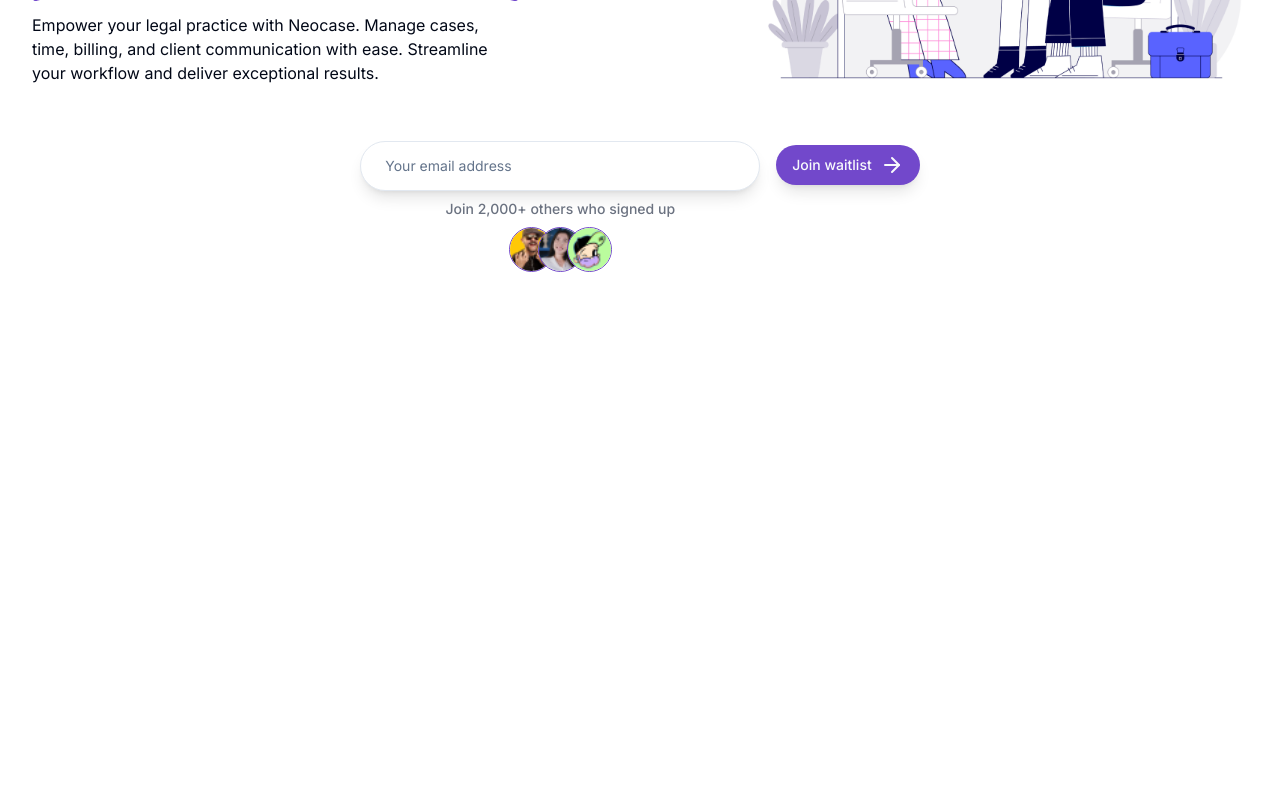
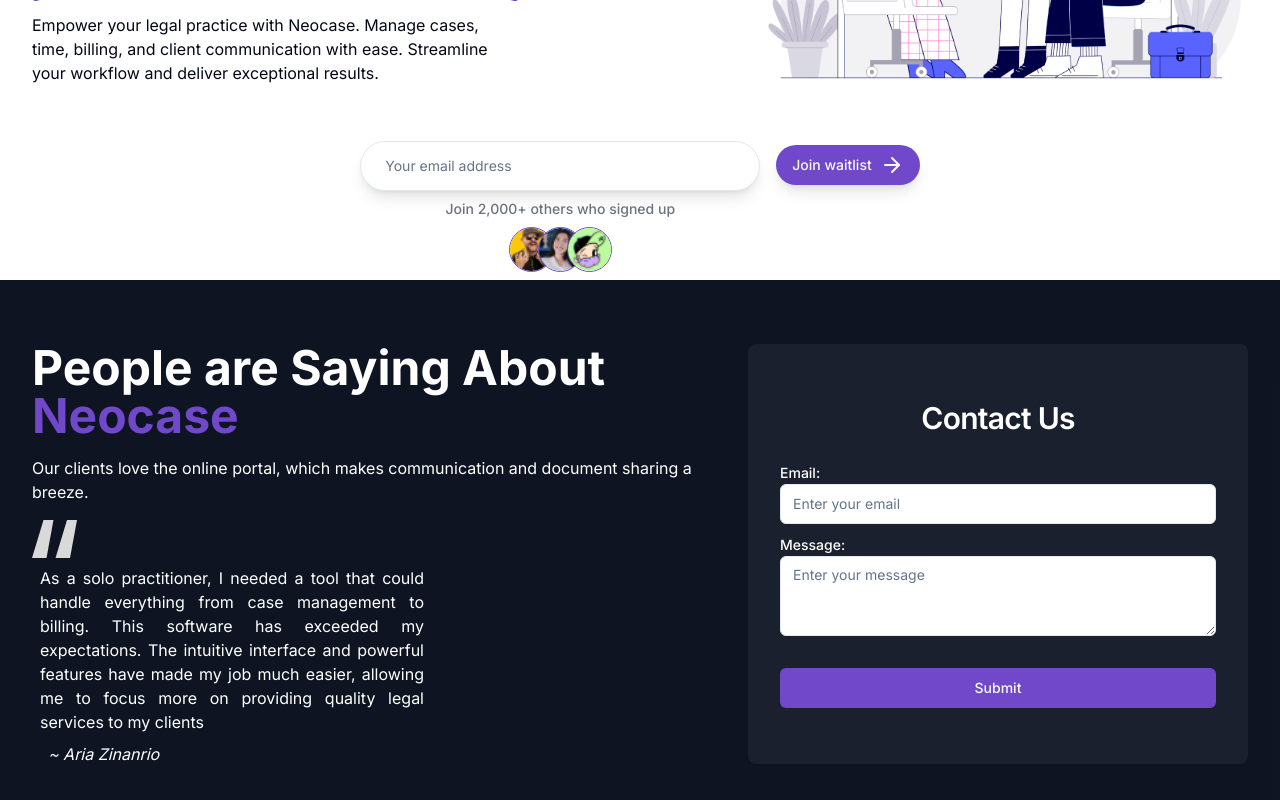
Before and after one commit to jxtng/neocase, a Next.js app: page / in a window 1280 px wide. Shown: the part 378-1178 px from the top of the page. Before the commit the page ends 800 px from the top, so only its background shows below. Built offline with nearby package versions, Linux system fonts and the light colour scheme.

Commit message:
Add testimonial section to homepage

```diff
--- a/package.json
+++ b/package.json
@@ -9,6 +9,8 @@
     "lint": "next lint"
   },
   "dependencies": {
+    "@hookform/resolvers": "^3.9.0",
+    "@radix-ui/react-label": "^2.1.0",
     "@radix-ui/react-slot": "^1.1.0",
     "class-variance-authority": "^0.7.0",
     "clsx": "^2.1.1",
@@ -16,8 +18,10 @@
     "next": "14.2.15",
     "react": "^18",
     "react-dom": "^18",
+    "react-hook-form": "^7.53.0",
     "tailwind-merge": "^2.5.3",
-    "tailwindcss-animate": "^1.0.7"
+    "tailwindcss-animate": "^1.0.7",
+    "zod": "^3.23.8"
   },
   "devDependencies": {
     "eslint": "^8",
--- a/src/app/page.jsx
+++ b/src/app/page.jsx
@@ -1,14 +1,15 @@
-import Header from "@/components/header";
 import { Button } from "@/ui/button";
 import { Input } from "@/ui/input";
 import { ArrowRight } from "lucide-react";
 import Image from "next/image";
 
+import Header from "@/components/header";
+import TestimonialSection from "./testimonial-section";
+
 const Homepage = () => {
   return (
     <main>
       <Header />
-
       <section className="hero flex gap-4 justify-between items-start container mx-auto p-8">
         <div className="content w-2/5 space-y-3">
           <h1 className="font-bold text-6xl">
@@ -82,6 +83,8 @@
           </Button>
         </div>
       </section>
+
+      <TestimonialSection />
     </main>
   );
 };
--- /dev/null
+++ b/src/app/testimonial-section.jsx
@@ -0,0 +1,76 @@
+import { Button } from "@/ui/button";
+import {
+  Card,
+  CardContent,
+  CardFooter,
+  CardHeader,
+  CardTitle,
+} from "@/ui/card";
+import { Input } from "@/ui/input";
+import { Label } from "@/ui/label";
+import { Textarea } from "@/ui/textarea";
+import React from "react";
+
+const TestimonialSection = () => {
+  return (
+    <div className="bg-foreground/95 text-background">
+      <section className="testimonial container flex items-start wrap gap-8 p-8 py-16 mx-auto">
+        <div className="testimonial-content basis-0 grow">
+          <h2 className="text-5xl font-bold mb-4">
+            People are Saying About{" "}
+            <span className="text-primary">Neocase</span>
+          </h2>
+          <p className="desc mb-4">
+            Our clients love the online portal, which makes communication and
+            document sharing a breeze.
+          </p>
+
+          <svg
+            width="45"
+            height="38"
+            className="mb-2"
+            viewBox="0 0 45 38"
+            fill="none"
+            xmlns="http://www.w3.org/2000/svg"
+          >
+            <path d="M11.5 0H21.5L14.5 38H0L11.5 0Z" fill="#D9D9D9" />
+            <path d="M35 0H45L38 38H23.5L35 0Z" fill="#D9D9D9" />
+          </svg>
+
+          <blockquote className="w-96 ml-2 text-justify">
+            As a solo practitioner, I needed a tool that could handle everything
+            from case management to billing. This software has exceeded my
+            expectations. The intuitive interface and powerful features have
+            made my job much easier, allowing me to focus more on providing
+            quality legal services to my clients
+            <p className="author italic ml-2 mt-2">~ Aria Zinanrio</p>
+          </blockquote>
+        </div>
+        <ContactCard />
+      </section>
+    </div>
+  );
+};
+
+function ContactCard() {
+  return (
+    <Card className="contact-card w-[500px] bg-white/5 border-0 py-8 px-2 text-background">
+      <CardHeader>
+        <CardTitle className="text-3xl text-center">Contact Us</CardTitle>
+      </CardHeader>
+      <CardContent className="space-y-2 space-y-reverse">
+        <Label htmlFor="email">Email: </Label>
+        <Input id="email" type="email" placeholder="Enter your email" />
+        <Label htmlFor="message">Message: </Label>
+        <Textarea id="message" placeholder="Enter your message" />
+      </CardContent>
+      <CardFooter>
+        <Button className="w-full" variant="default">
+          Submit
+        </Button>
+      </CardFooter>
+    </Card>
+  );
+}
+
+export default TestimonialSection;
--- a/src/components/ui/button.jsx
+++ b/src/components/ui/button.jsx
@@ -10,6 +10,8 @@
     variants: {
       variant: {
         default: "bg-primary text-primary-foreground hover:bg-primary/90",
+        primary:
+          "bg-primary text-primary-foreground hover:bg-primary/90 rounded-full shadow-lg",
         destructive:
           "bg-destructive text-destructive-foreground hover:bg-destructive/90",
         outline:
@@ -27,7 +29,7 @@
       },
     },
     defaultVariants: {
-      variant: "default",
+      variant: "primary",
       size: "default",
     },
   }
@@ -38,10 +40,7 @@
     const Comp = asChild ? Slot : "button";
     return (
       <Comp
-        className={cn(
-          buttonVariants({ variant, size, className }),
-          "rounded-full"
-        )}
+        className={cn(buttonVariants({ variant, size, className }))}
         ref={ref}
         {...props}
       />
--- /dev/null
+++ b/src/components/ui/card.jsx
@@ -0,0 +1,50 @@
+import * as React from "react"
+
+import { cn } from "@/lib/utils"
+
+const Card = React.forwardRef(({ className, ...props }, ref) => (
+  <div
+    ref={ref}
+    className={cn("rounded-lg border bg-card text-card-foreground shadow-sm", className)}
+    {...props} />
+))
+Card.displayName = "Card"
+
+const CardHeader = React.forwardRef(({ className, ...props }, ref) => (
+  <div
+    ref={ref}
+    className={cn("flex flex-col space-y-1.5 p-6", className)}
+    {...props} />
+))
+CardHeader.displayName = "CardHeader"
+
+const CardTitle = React.forwardRef(({ className, ...props }, ref) => (
+  <h3
+    ref={ref}
+    className={cn("text-2xl font-semibold leading-none tracking-tight", className)}
+    {...props} />
+))
+CardTitle.displayName = "CardTitle"
+
+const CardDescription = React.forwardRef(({ className, ...props }, ref) => (
+  <p
+    ref={ref}
+    className={cn("text-sm text-muted-foreground", className)}
+    {...props} />
+))
+CardDescription.displayName = "CardDescription"
+
+const CardContent = React.forwardRef(({ className, ...props }, ref) => (
+  <div ref={ref} className={cn("p-6 pt-0", className)} {...props} />
+))
+CardContent.displayName = "CardContent"
+
+const CardFooter = React.forwardRef(({ className, ...props }, ref) => (
+  <div
+    ref={ref}
+    className={cn("flex items-center p-6 pt-0", className)}
+    {...props} />
+))
+CardFooter.displayName = "CardFooter"
+
+export { Card, CardHeader, CardFooter, CardTitle, CardDescription, CardContent }
--- /dev/null
+++ b/src/components/ui/form.jsx
@@ -0,0 +1,134 @@
+"use client";
+import * as React from "react"
+import { Slot } from "@radix-ui/react-slot"
+import { Controller, FormProvider, useFormContext } from "react-hook-form";
+
+import { cn } from "@/lib/utils"
+import { Label } from "@/components/ui/label"
+
+const Form = FormProvider
+
+const FormFieldContext = React.createContext({})
+
+const FormField = (
+  {
+    ...props
+  }
+) => {
+  return (
+    (<FormFieldContext.Provider value={{ name: props.name }}>
+      <Controller {...props} />
+    </FormFieldContext.Provider>)
+  );
+}
+
+const useFormField = () => {
+  const fieldContext = React.useContext(FormFieldContext)
+  const itemContext = React.useContext(FormItemContext)
+  const { getFieldState, formState } = useFormContext()
+
+  const fieldState = getFieldState(fieldContext.name, formState)
+
+  if (!fieldContext) {
+    throw new Error("useFormField should be used within <FormField>")
+  }
+
+  const { id } = itemContext
+
+  return {
+    id,
+    name: fieldContext.name,
+    formItemId: `${id}-form-item`,
+    formDescriptionId: `${id}-form-item-description`,
+    formMessageId: `${id}-form-item-message`,
+    ...fieldState,
+  }
+}
+
+const FormItemContext = React.createContext({})
+
+const FormItem = React.forwardRef(({ className, ...props }, ref) => {
+  const id = React.useId()
+
+  return (
+    (<FormItemContext.Provider value={{ id }}>
+      <div ref={ref} className={cn("space-y-2", className)} {...props} />
+    </FormItemContext.Provider>)
+  );
+})
+FormItem.displayName = "FormItem"
+
+const FormLabel = React.forwardRef(({ className, ...props }, ref) => {
+  const { error, formItemId } = useFormField()
+
+  return (
+    (<Label
+      ref={ref}
+      className={cn(error && "text-destructive", className)}
+      htmlFor={formItemId}
+      {...props} />)
+  );
+})
+FormLabel.displayName = "FormLabel"
+
+const FormControl = React.forwardRef(({ ...props }, ref) => {
+  const { error, formItemId, formDescriptionId, formMessageId } = useFormField()
+
+  return (
+    (<Slot
+      ref={ref}
+      id={formItemId}
+      aria-describedby={
+        !error
+          ? `${formDescriptionId}`
+          : `${formDescriptionId} ${formMessageId}`
+      }
+      aria-invalid={!!error}
+      {...props} />)
+  );
+})
+FormControl.displayName = "FormControl"
+
+const FormDescription = React.forwardRef(({ className, ...props }, ref) => {
+  const { formDescriptionId } = useFormField()
+
+  return (
+    (<p
+      ref={ref}
+      id={formDescriptionId}
+      className={cn("text-sm text-muted-foreground", className)}
+      {...props} />)
+  );
+})
+FormDescription.displayName = "FormDescription"
+
+const FormMessage = React.forwardRef(({ className, children, ...props }, ref) => {
+  const { error, formMessageId } = useFormField()
+  const body = error ? String(error?.message) : children
+
+  if (!body) {
+    return null
+  }
+
+  return (
+    (<p
+      ref={ref}
+      id={formMessageId}
+      className={cn("text-sm font-medium text-destructive", className)}
+      {...props}>
+      {body}
+    </p>)
+  );
+})
+FormMessage.displayName = "FormMessage"
+
+export {
+  useFormField,
+  Form,
+  FormItem,
+  FormLabel,
+  FormControl,
+  FormDescription,
+  FormMessage,
+  FormField,
+}
--- /dev/null
+++ b/src/components/ui/label.jsx
@@ -0,0 +1,18 @@
+"use client"
+
+import * as React from "react"
+import * as LabelPrimitive from "@radix-ui/react-label"
+import { cva } from "class-variance-authority";
+
+import { cn } from "@/lib/utils"
+
+const labelVariants = cva(
+  "text-sm font-medium leading-none peer-disabled:cursor-not-allowed peer-disabled:opacity-70"
+)
+
+const Label = React.forwardRef(({ className, ...props }, ref) => (
+  <LabelPrimitive.Root ref={ref} className={cn(labelVariants(), className)} {...props} />
+))
+Label.displayName = LabelPrimitive.Root.displayName
+
+export { Label }
--- /dev/null
+++ b/src/components/ui/textarea.jsx
@@ -0,0 +1,18 @@
+import * as React from "react"
+
+import { cn } from "@/lib/utils"
+
+const Textarea = React.forwardRef(({ className, ...props }, ref) => {
+  return (
+    (<textarea
+      className={cn(
+        "flex min-h-[80px] w-full rounded-md border border-input bg-background px-3 py-2 text-sm ring-offset-background placeholder:text-muted-foreground focus-visible:outline-none focus-visible:ring-2 focus-visible:ring-ring focus-visible:ring-offset-2 disabled:cursor-not-allowed disabled:opacity-50",
+        className
+      )}
+      ref={ref}
+      {...props} />)
+  );
+})
+Textarea.displayName = "Textarea"
+
+export { Textarea }
```
Also changed, not shown: 1 other file (tests, documents, lock files or other folders).
